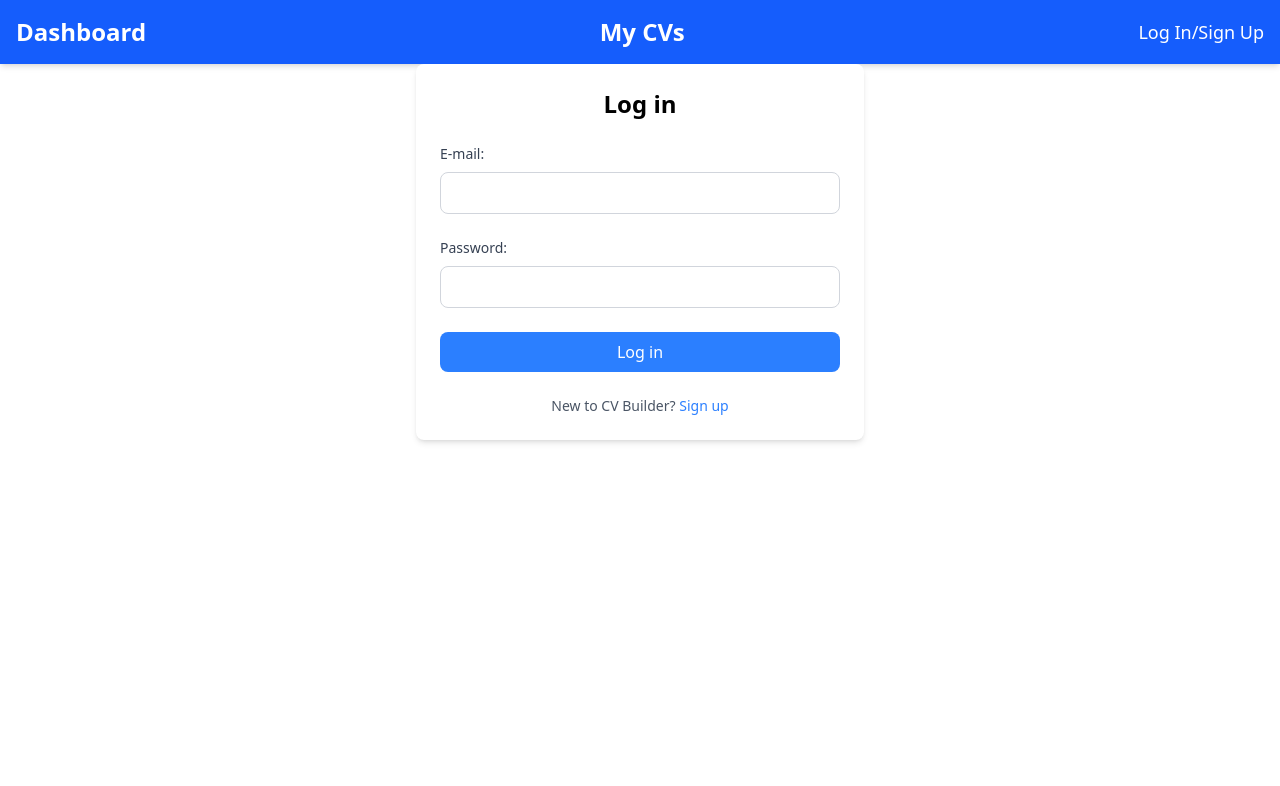
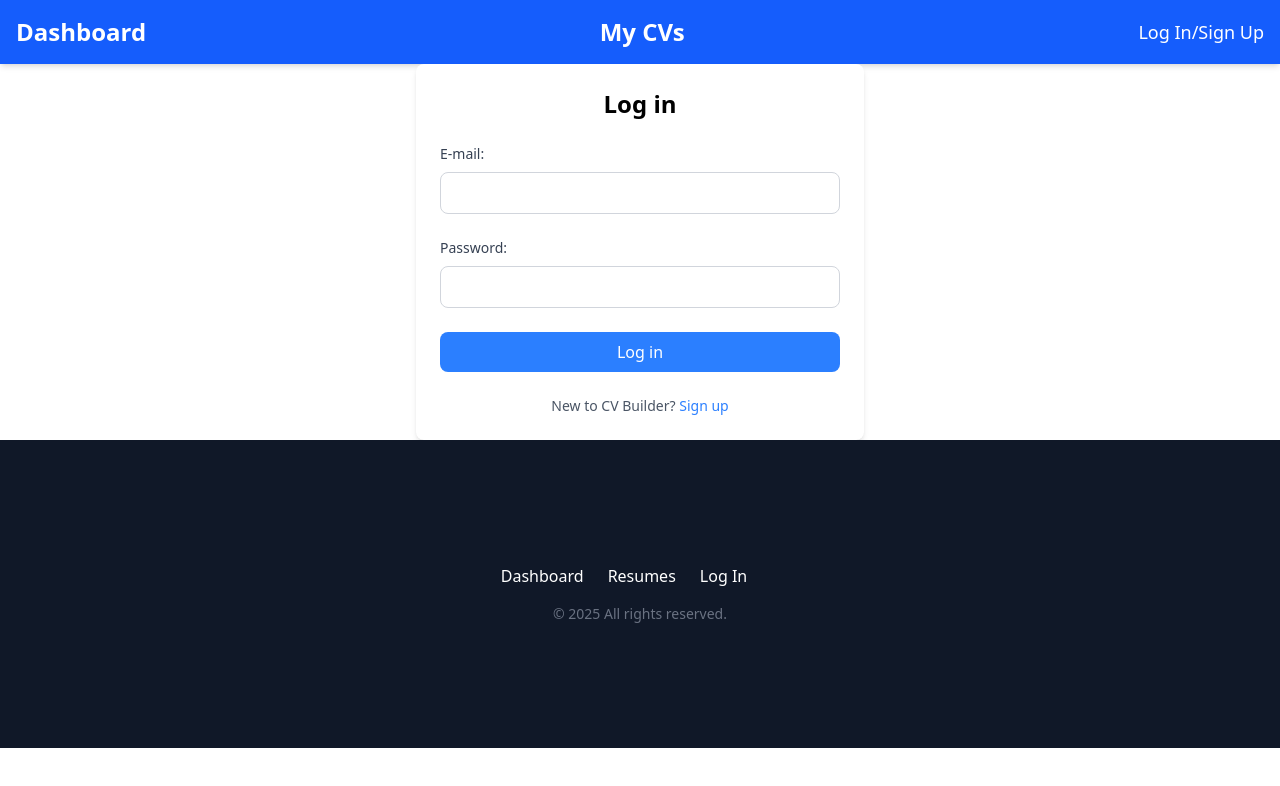
Before and after one commit to Vladicki/webProject, a React (Vite) app: page / in a window 1280 px wide. Shown: the top 786 px of the page. Built offline with nearby package versions, Linux system fonts and the light colour scheme.

Commit message:
Updated app.jsx fix some errors

```diff
--- a/src/App.jsx
+++ b/src/App.jsx
@@ -2,29 +2,28 @@ import { BrowserRouter, Routes, Route } from 'react-router-dom';
 import { AuthContextProvider } from './context/AuthContext';
 import Home from './pages/Home';
 import LogIn from './components/LogIn';
-import Navbar from './components/Navbar'
+import Navbar from './components/Navbar';
 import Resumes from './components/Resumes';
+import Footers from './components/Footers';  // Import Footer
 
 function App() {
-
   return (
     <AuthContextProvider>
       <div className="App">
-        {/* by default authentic routes */}
         <BrowserRouter>
           <Navbar />
           <div className="pages">
             <Routes>
               <Route path="/" element={<Home />} />
               <Route path="/resumes" element={<Resumes />} />
-              <Route path="/login" element={<LogIn/>}/>
+              <Route path="/login" element={<LogIn />} />
             </Routes>
           </div>
+          <Footers /> {/* Add Footer here */}
         </BrowserRouter>
       </div>
     </AuthContextProvider>
-
-  )
+  );
 }
 
-export default App
+export default App;
```
